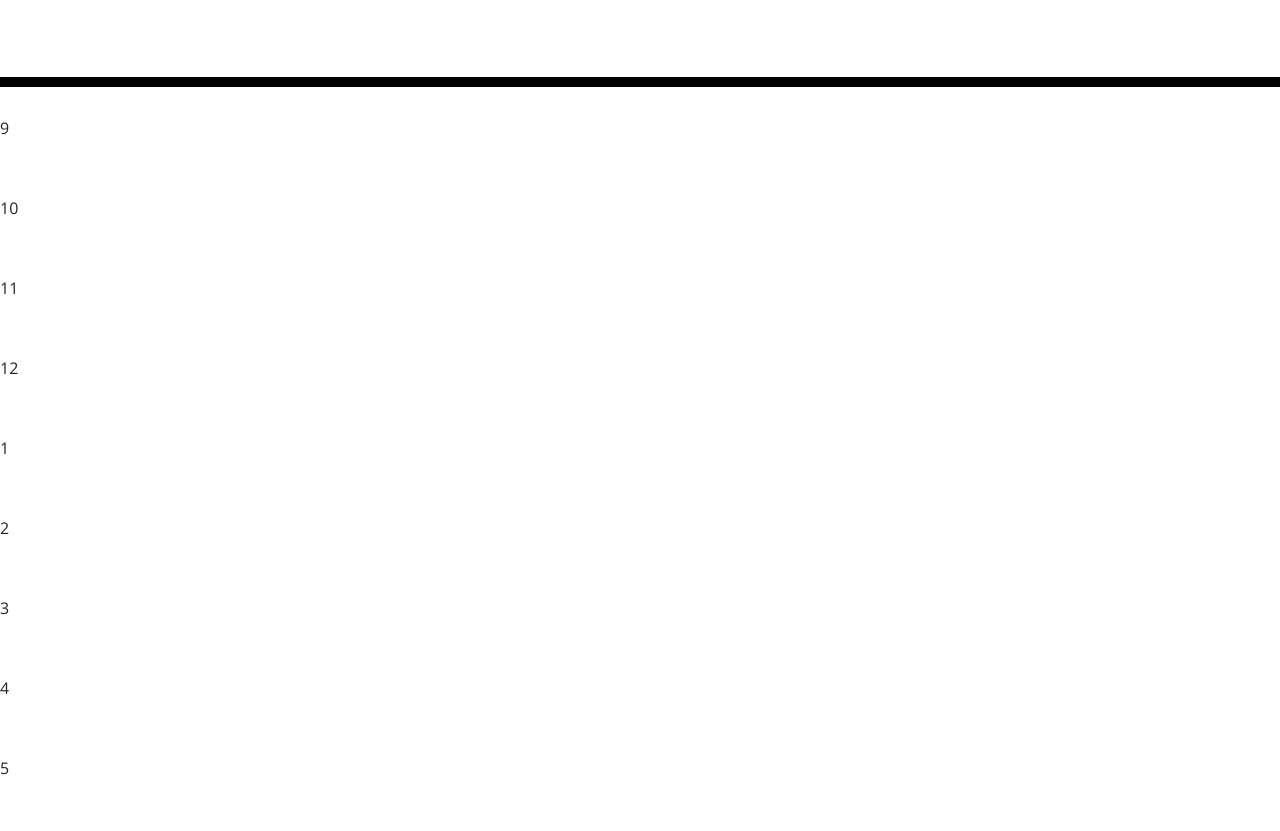
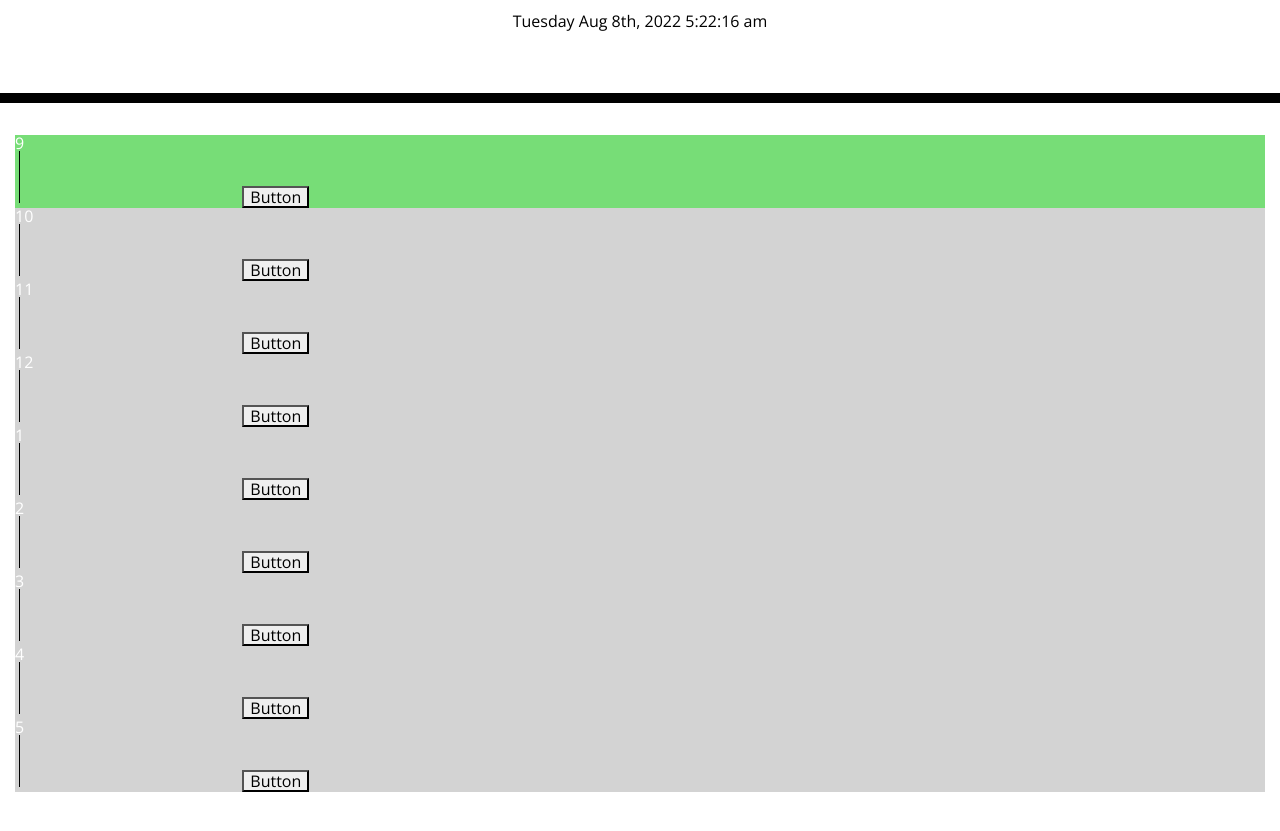
Before and after one commit to GarzaNate/work-scheduler1, a plain HTML site: page index.html in a window 1280 px wide. Shown: the part 181-1012 px from the top of the page. After the commit the page ends 973 px from the top, so only its background shows below. Drawn offline with nearby package versions, Linux system fonts and the light colour scheme.

Commit message:
Added a function to change the background color of a timeblock based on what time it is, also was able to display the current time at the top of the page.

```diff
--- a/index.html
+++ b/index.html
@@ -27,19 +27,100 @@
       <h1 class="display-3">Work Day Scheduler</h1>
       <p class="lead">A simple calendar app for scheduling your work day</p>
       <p id="currentDay" class="lead"></p>
-      <div class="current-clock"></div>
+      <div id="current-clock"></div>
     </header>
     <div class="container-fluid">
       <!-- Timeblocks go here -->
-      <div class="time-block row">9</div>
-      <div class="time-block row">10</div>
-      <div class="time-block row">11</div>
-      <div class="time-block row">12</div>
-      <div class="time-block row">1</div>
-      <div class="time-block row">2</div>
-      <div class="time-block row">3</div>
-      <div class="time-block row">4</div>
-      <div class="time-block row">5</div>
+      <div id="9" class="time-block row">9
+        <form>
+           <label>
+
+           </label>
+           <textarea name=""></textarea>
+           <button data-hour="hour9">Button</button>
+           </form>
+         </div>
+
+         <div id="10" class="time-block row">10
+           <form>
+              <label>
+
+              </label>
+              <textarea name=""></textarea>
+              <button data-hour="hour10">Button</button>
+              </form>
+            </div>
+
+            <div id="11" class="time-block row">11
+             <form>
+                <label>
+
+                </label>
+                <textarea name=""></textarea>
+                <button data-hour="hour11">Button</button>
+                </form>
+              </div>
+
+              <div id="12" class="time-block row">12
+               <form>
+                  <label>
+
+                  </label>
+                  <textarea name=""></textarea>
+                  <button data-hour="hour12">Button</button>
+                  </form>
+                </div>
+
+                <div id="13" class="time-block row">1
+                 <form>
+                    <label>
+
+                    </label>
+                    <textarea name=""></textarea>
+                    <button data-hour="hour1">Button</button>
+                    </form>
+                  </div>
+
+                  <div id="14" class="time-block row">2
+                   <form>
+                      <label>
+
+                      </label>
+                      <textarea name=""></textarea>
+                      <button data-hour="hour2">Button</button>
+                      </form>
+                    </div>
+
+                    <div id="15" class="time-block row">3
+                     <form>
+                        <label>
+
+                        </label>
+                        <textarea name=""></textarea>
+                        <button data-hour="hour3">Button</button>
+                        </form>
+                      </div>
+
+                     <div id="16" class="time-block row">4
+                       <form>
+                          <label>
+
+                          </label>
+                          <textarea name=""></textarea>
+                          <button data-hour="hour4">Button</button>
+                          </form>
+                       </div>
+
+                     <div id="17" class="time-block row">5
+                         <form>
+                            <label>
+
+                            </label>
+                            <textarea name=""></textarea>
+                            <button data-hour="hour5">Button</button>
+                            </form>
+                       </div>
+       </div>
     </div>
 
     <script src="https://code.jquery.com/jquery-3.5.1.min.js" ></script>
--- a/script.js
+++ b/script.js
@@ -1,7 +1,7 @@
 // work day scheduler project
 // getting each variable
 
-var timeblock = $("#timeblock");
+var timeblock = $(".time-block");
 var today = moment();
 console.log(today.format("dddd MMM Mo, YYYY"));
 var currentTime = today.format("MMM, Do, YYYY");
@@ -10,7 +10,7 @@ var currentHour = today.format("H");
 
 // still not displaying time in header
 // $('#current-clock').innerHtml = currentTime;
-$("#current-clock").text(today.format("dddd MMM Mo, YYYY"));
+$("#current-clock").text(today.format("dddd MMM Mo, YYYY h:mm:ss a"));
 
 // function not yet working
 // var colorSwitch = function(event) {
@@ -35,22 +35,35 @@ function editBlock() {
     textContent.appendChild(p);
 }
 
+$(".container-fluid").on("click", "button", function (event) {
+    event.preventDefault();
+    console.log(event.target.dataset.hour)
+})
+
 // function for color changing background
 
-var colorSwitch = function (event){
+var colorSwitch = function (){
 
     for (let i = 0; i < timeblock.length; i++) {
-        if (timeblock == currentHour) {
-        timeblock.setAttribute("class", "present");  //present
+       console.log(timeblock[i].id)
+        console.log(currentHour);
+
+        if (timeblock[i].id == currentHour) {
+        timeblock[i].setAttribute("class", "present");  //present
          }
-        if (timeblock < currentHour) {
-        timeblock.setAttribute("class", "past");   //past
+        if (timeblock[i].id < currentHour) {
+        timeblock[i].setAttribute("class", "past");   //past
        }
-        if (timeblock > currentHour) {
-        timeblock.setAttribute("class", "future");  //future
+        if (timeblock[i].id > currentHour) {
+        timeblock[i].setAttribute("class", "future");  //future
           };
       }
     }
+
+colorSwitch();
+
+console.log(timeblock)
+
 
 // on.click to let user edit an event
 
```
Also changed, not shown: 1 other file.
